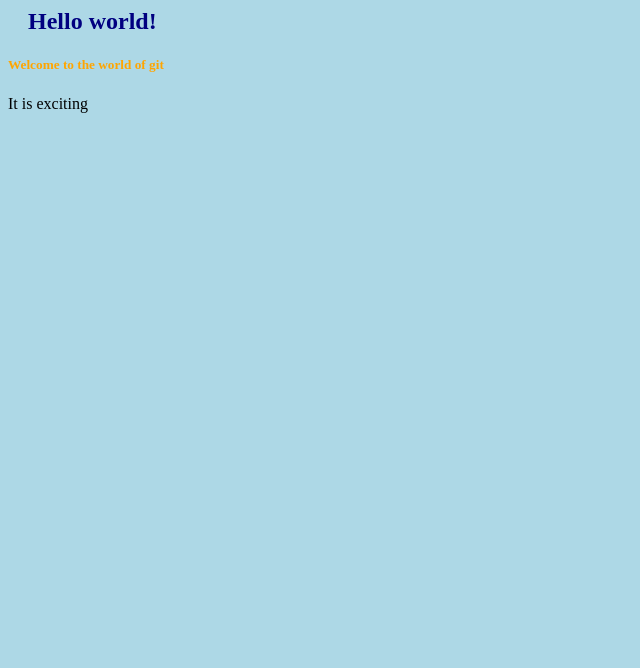
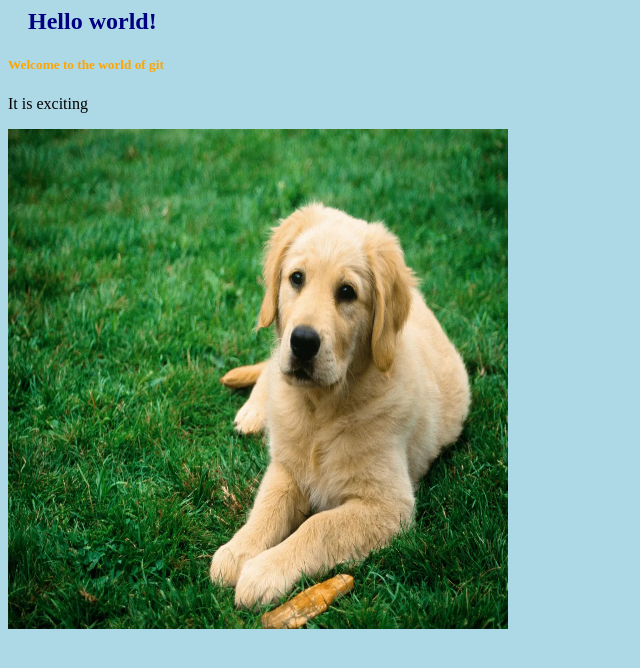
Before and after one commit to kronosvamsi/Index-1, a plain HTML site: page index.html in a window 1280 px wide. Shown: the whole page, without its empty margins (0-640 px from the left). Drawn offline with Linux system fonts and the light colour scheme.

Commit message:
Dog image added to index.html

```diff
--- a/index.html
+++ b/index.html
@@ -7,6 +7,9 @@
 <h2>Hello world!</h2>
 <h5>Welcome to the world of git</h5>
 <p>It is exciting</p>
+<div>
+<img src="dog.webp" alt="dog-img" style="width:500px;height:500px;">
+</div>
 </body>
 </head>
 </html>
```
Also changed, not shown: dog.webp (added).
